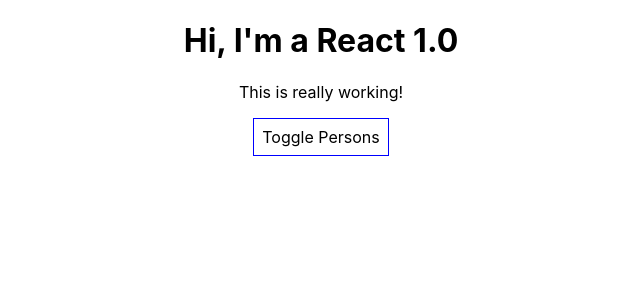
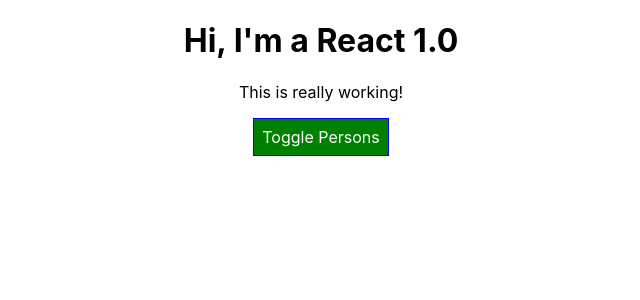
Before and after one commit to Ibabalola/react-complete-guide, a React (Create React App) app: page / in a window 1280 px wide. Shown: the top 300 px of the page, without its empty margins (319-959 px from the left). Built offline with nearby package versions, Linux system fonts and the light colour scheme.

Commit message:
prepare for eject

```diff
--- a/package.json
+++ b/package.json
@@ -3,6 +3,7 @@
   "version": "0.1.0",
   "private": true,
   "dependencies": {
+    "radium": "^0.25.2",
     "react": "^16.8.6",
     "react-dom": "^16.8.6",
     "react-scripts": "3.0.1"
--- a/src/App.css
+++ b/src/App.css
@@ -1,3 +1,11 @@
 .App {
   text-align: center;
 }
+
+.red {
+  color: #FF0000;
+}
+
+.bold {
+  font-weight: bold;
+}
--- a/src/App.js
+++ b/src/App.js
@@ -13,18 +13,18 @@
     state = {
         persons: [
             {
-                id:"a1",
+                id: "a1",
                 name: 'Isaac',
                 age: 32,
                 hobbies: 'My Hobbies: Football, Gym, Reading'
             },
             {
-                id:"a2",
+                id: "a2",
                 name: 'Theresa',
                 age: 30
             },
             {
-                id:"a3",
+                id: "a3",
                 name: 'Jacob',
                 age: 1
             }
@@ -37,7 +37,8 @@
     render() {
         // use inline style in order to scope style changes to a single element
         const style = {
-            backgroundColor: 'white',
+            backgroundColor: 'green',
+            color: 'white',
             font: 'inherit',
             border: '1px solid blue',
             padding: '8px',
@@ -48,7 +49,7 @@
         let persons = null;
 
         // recommended method to render conditional elements
-        if(this.state.showPersons) {
+        if (this.state.showPersons) {
             persons = (
                 <div>
                     {this.state.persons.map((person, index) => {
@@ -61,6 +62,20 @@
                     })}
                 </div>
             );
+
+            style.backgroundColor = 'red';
+        }
+
+        //let classes = ['red', 'bold'].join(' '); // will join all the strings to create one string
+
+        let classes = [];
+
+        if (this.state.persons.length <= 2) {
+            classes.push('red');
+        }
+
+        if (this.state.persons.length <= 1) {
+            classes.push('bold');
         }
 
         // this is JSX - syntactical sugar invented by the react team it will transpile to valid JS
@@ -69,13 +84,14 @@
             // typically the render method returns just one root element
             <div className="App">
                 <h1>Hi, I'm a React 1.0</h1>
-                <p>This is really working!</p>
+                <p className={classes.join(' ')}>This is really working!</p>
                 <button
                     style={style}
                     onClick={this.togglePersonsHandler}>Toggle Persons
                 </button>
                 {persons}
             </div>
+
         );
 
         // this line is an equivalent to JSX above, the above will transpile to this
@@ -89,12 +105,6 @@
      * @private
      */
     switchNameHandler = newName => {
-        console.log("A switch button was clicked");
-
-        this.state.persons.forEach(person => {
-            console.log("Person", person.name);
-            console.log("Age", person.age);
-        });
 
         //DON'T DO THIS:
         //this.state.persons[0].name = 'Olabode';
```
Also changed, not shown: src/Person/Person.css (+8 -0 lines), 1 other file (tests, documents, lock files or other folders). Lines whose indentation alone changed are shown as unchanged.
